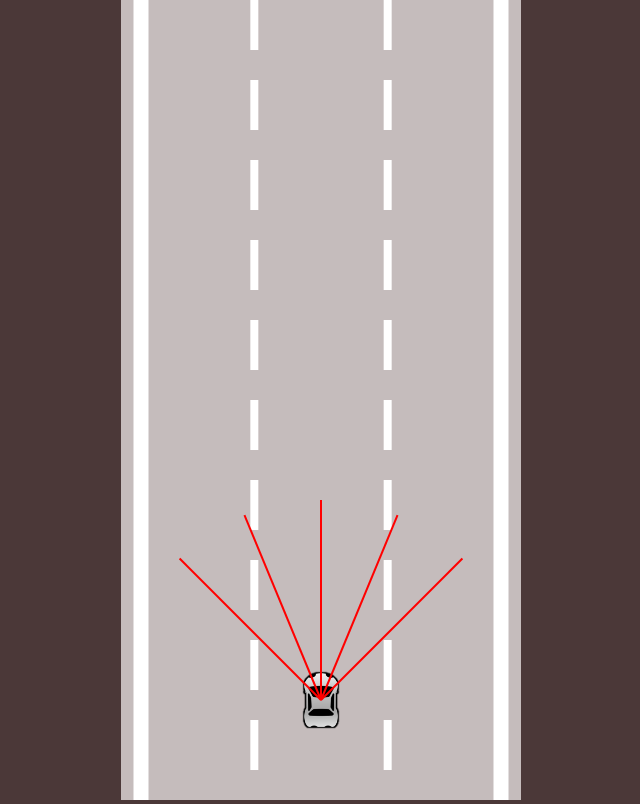
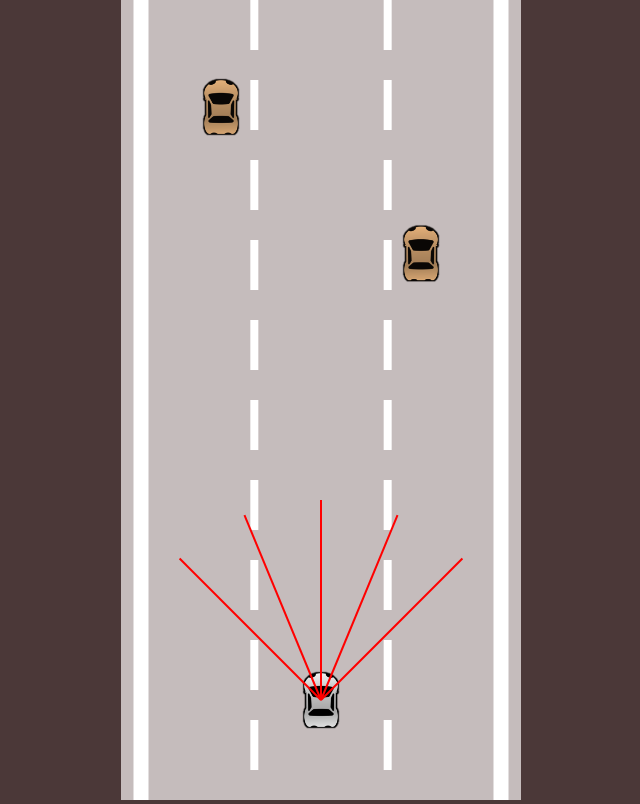
Before and after one commit to nayanprasad/self-driving-car, a plain HTML site: page index.html in a window 1280 px wide. Shown: the whole page, without its empty margins (319-959 px from the left). Drawn offline with Linux system fonts and the light colour scheme.

Commit message:
added more cars

```diff
--- a/index.html
+++ b/index.html
@@ -17,6 +17,7 @@
 <script src="utils/road.js"></script>
 <script src="utils/sensor.js"></script>
 <script src="utils/util.js"></script>
+<script src="utils/traffic.js"></script>
 <script src="main.js"></script>
 </body>
 </html>
--- a/main.js
+++ b/main.js
@@ -4,15 +4,21 @@ canvas.width = 400;
 const ctx = canvas.getContext("2d");
 const road = new Road(canvas.width / 2, canvas.width);
 const car = new Car(road.getRoadCenter(), 700, 40, 60, road.boundaries);
+const traffic = [
+    new Traffic(road.getRoadCenter() - 100, 700, 40, 60, 2),
+    new Traffic(road.getRoadCenter() + 100, 700, 40, 60, 1.5)
+];
 
 animate();
 
 function animate() {
-    car.update(road.boundaries);
+    car.update(road.boundaries, traffic);
+    traffic.forEach((e) => e.update());
     canvas.height = window.innerHeight;
     ctx.save();
     ctx.translate(0, -car.y + canvas.height - 100);
     road.draw(ctx);
+    traffic.forEach((e) => e.draw(ctx));
     car.draw(ctx);
     ctx.restore();
     requestAnimationFrame(animate);
--- a/utils/car.js
+++ b/utils/car.js
@@ -1,36 +1,41 @@
 class Car{
-    constructor(x,y,width,height){
-        this.x=x;
-        this.y=y;
-        this.width=width;
-        this.height=height;
+    constructor(x, y, width, height){
+        this.x = x;
+        this.y = y;
+        this.width = width;
+        this.height = height;
 
-        this.speed=0;
-        this.acceleration=0.2;
-        this.maxSpeed=3;
-        this.friction=0.05;
-        this.angle=0;
-        this.damaged=false;
+        this.speed = 0;
+        this.acceleration = 0.2;
+        this.maxSpeed = 3;
+        this.friction = 0.05;
+        this.angle = 0;
+        this.damaged = false;
 
-        this.img = new Image();
-        this.img.src = "./assets/car.png";
+        this.img  =  new Image();
+        this.img.src  =  "./assets/car.png";
 
-        this.sensor=new Sensor(this);
-        this.controls=new Controls();
+        this.sensor = new Sensor(this);
+        this.controls = new Controls();
     }
 
-    update(roadBorders){
+    update(roadBorders, traffic){
         if(!this.damaged){
             this.#move();
-            this.polygon=this.#createPolygon();
-            this.damaged=this.#assessDamage(roadBorders);
+            this.polygon = this.#createPolygon();
+            this.damaged = this.#assessDamage(roadBorders, traffic);
         }
-        this.sensor.update(roadBorders);
+        this.sensor.update(roadBorders, traffic);
     }
 
-    #assessDamage(roadBorders){
-        for(let i=0;i<roadBorders.length;i++){
-            if(polysIntersect(this.polygon,roadBorders[i])){
+    #assessDamage(roadBorders, traffic){
+        for(let i = 0; i < roadBorders.length; i++){
+            if(polysIntersect(this.polygon, roadBorders[i])){
+                return true;
+            }
+        }
+        for(let i = 0; i < traffic.length; i++){
+            if(traffic[i].polygon && polysIntersect(this.polygon, traffic[i].polygon)){
                 return true;
             }
         }
@@ -38,65 +43,65 @@ class Car{
     }
 
     #createPolygon(){
-        const points=[];
-        const rad=Math.hypot(this.width,this.height)/2;
-        const alpha=Math.atan2(this.width,this.height);
+        const points = [];
+        const rad = Math.hypot(this.width,this.height) / 2;
+        const alpha = Math.atan2(this.width,this.height);
         points.push({
-            x:this.x-Math.sin(this.angle-alpha)*rad,
-            y:this.y-Math.cos(this.angle-alpha)*rad
+            x:this.x - Math.sin(this.angle - alpha) * rad,
+            y:this.y - Math.cos(this.angle - alpha) * rad
         });
         points.push({
-            x:this.x-Math.sin(this.angle+alpha)*rad,
-            y:this.y-Math.cos(this.angle+alpha)*rad
+            x:this.x - Math.sin(this.angle + alpha) * rad,
+            y:this.y - Math.cos(this.angle + alpha) * rad
         });
         points.push({
-            x:this.x-Math.sin(Math.PI+this.angle-alpha)*rad,
-            y:this.y-Math.cos(Math.PI+this.angle-alpha)*rad
+            x:this.x - Math.sin(Math.PI+this.angle - alpha) * rad,
+            y:this.y - Math.cos(Math.PI+this.angle - alpha) * rad
         });
         points.push({
-            x:this.x-Math.sin(Math.PI+this.angle+alpha)*rad,
-            y:this.y-Math.cos(Math.PI+this.angle+alpha)*rad
+            x:this.x - Math.sin(Math.PI+this.angle + alpha) * rad,
+            y:this.y - Math.cos(Math.PI+this.angle + alpha) * rad
         });
         return points;
     }
 
     #move(){
         if(this.controls.forward){
-            this.speed+=this.acceleration;
+            this.speed += this.acceleration;
         }
         if(this.controls.reverse){
-            this.speed-=this.acceleration;
+            this.speed -= this.acceleration;
         }
 
-        if(this.speed>this.maxSpeed){
-            this.speed=this.maxSpeed;
+        if(this.speed > this.maxSpeed){
+            this.speed = this.maxSpeed;
         }
-        if(this.speed<-this.maxSpeed/2){
-            this.speed=-this.maxSpeed/2;
+        if(this.speed <- this.maxSpeed / 2){
+            this.speed =- this.maxSpeed / 2;
         }
 
-        if(this.speed>0){
-            this.speed-=this.friction;
+        if(this.speed > 0){
+            this.speed -= this.friction;
         }
-        if(this.speed<0){
-            this.speed+=this.friction;
+        if(this.speed < 0){
+            this.speed += this.friction;
         }
         if(Math.abs(this.speed)<this.friction){
-            this.speed=0;
+            this.speed = 0;
         }
 
-        if(this.speed!=0){
-            const flip=this.speed>0?1:-1;
+        if(this.speed !== 0){
+            const flip=this.speed > 0 ? 1 : -1;
             if(this.controls.left){
-                this.angle+=0.03*flip;
+                this.angle += 0.03 * flip;
             }
             if(this.controls.right){
-                this.angle-=0.03*flip;
+                this.angle -= 0.03 * flip;
             }
         }
 
-        this.x-=Math.sin(this.angle)*this.speed;
-        this.y-=Math.cos(this.angle)*this.speed;
+        this.x -= Math.sin(this.angle) * this.speed;
+        this.y -= Math.cos(this.angle) * this.speed;
     }
 
     draw(ctx) {
--- a/utils/sensor.js
+++ b/utils/sensor.js
@@ -9,20 +9,30 @@ class Sensor {
         this.readings = [];
     }
 
-    update(roadBorders) {
+    update(roadBorders, traffic) {
         this.#castRays();
         this.readings = [];
         for (let i = 0; i < this.rays.length; i++)
-            this.readings.push(this.#getReading(this.rays[i], roadBorders));
+            this.readings.push(this.#getReading(this.rays[i], roadBorders, traffic));
     }
 
-    #getReading(ray, roadBorders) {
+    #getReading(ray, roadBorders, traffic) {
         let touches = [];
 
         for (let i = 0; i < roadBorders.length; i++) {
             const touch = getIntersection(ray[0], ray[1], roadBorders[i][0], roadBorders[i][1]);
             if (touch)
                 touches.push(touch);
+        }
+
+        for (let i = 0; i < traffic.length; i++) {
+            if (traffic[i].polygon) {
+                for (let j = 0; j < traffic[i].polygon.length; j++) {
+                    const touch = getIntersection(ray[0], ray[1], traffic[i].polygon[j], traffic[i].polygon[(j + 1) % traffic[i].polygon.length]);
+                    if (touch)
+                        touches.push(touch);
+                }
+            }
         }
 
         if (touches.length === 0) {
--- /dev/null
+++ b/utils/traffic.js
@@ -0,0 +1,71 @@
+class Traffic {
+    constructor(x, y, width, height, speed) {
+        this.x = x;
+        this.y = y;
+        this.x = x;
+        this.y = y;
+        this.width = width;
+        this.height = height;
+        this.angle = 0;
+        this.speed = 0;
+        this.acceleration = 0.2;
+        this.maxSpeed = speed;
+
+        this.img = new Image();
+        this.img.src = "./assets/car2.png";
+    }
+
+    update() {
+        this.polygon = this.#createPolygon();
+        this.#move();
+    }
+
+    #move() {
+        this.speed += this.acceleration;
+
+        if (this.speed > this.maxSpeed) {
+            this.speed = this.maxSpeed;
+        }
+
+        this.y -= this.speed;
+    }
+
+    #createPolygon() {
+        const points = [];
+        const rad = Math.hypot(this.width, this.height) / 2;
+        const alpha = Math.atan2(this.width, this.height);
+        points.push({
+            x: this.x - Math.sin(this.angle - alpha) * rad,
+            y: this.y - Math.cos(this.angle - alpha) * rad
+        });
+        points.push({
+            x: this.x - Math.sin(this.angle + alpha) * rad,
+            y: this.y - Math.cos(this.angle + alpha) * rad
+        });
+        points.push({
+            x: this.x - Math.sin(Math.PI + this.angle - alpha) * rad,
+            y: this.y - Math.cos(Math.PI + this.angle - alpha) * rad
+        });
+        points.push({
+            x: this.x - Math.sin(Math.PI + this.angle + alpha) * rad,
+            y: this.y - Math.cos(Math.PI + this.angle + alpha) * rad
+        });
+        return points;
+    }
+
+    draw(ctx) {
+        ctx.beginPath();
+        ctx.fillStyle = "red";
+        // ctx.moveTo(this.polygon[0].x, this.polygon[0].y);
+        // for (let i = 1; i < this.polygon.length; i++) {
+        //     ctx.lineTo(this.polygon[i].x, this.polygon[i].y);
+        // }
+        ctx.save();
+        ctx.translate(this.x, this.y);
+        ctx.rotate(-this.angle);
+        ctx.beginPath();
+        ctx.drawImage(this.img, -this.width / 2, -this.height / 2, this.width, this.height);
+        ctx.restore();
+        ctx.fill();
+    }
+}
```
Also changed, not shown: utils/util.js (+7 -7 lines), assets/car2.png (added), assets/car3.png (added).
